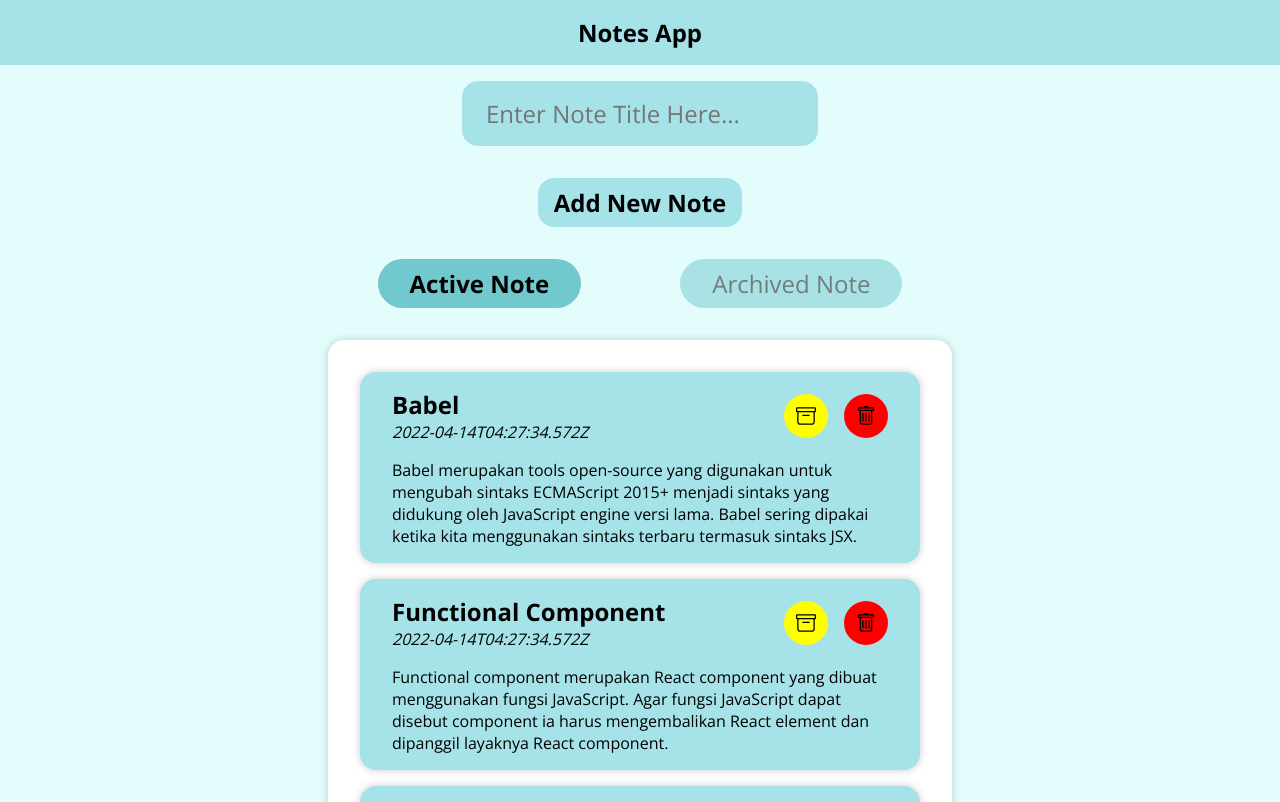
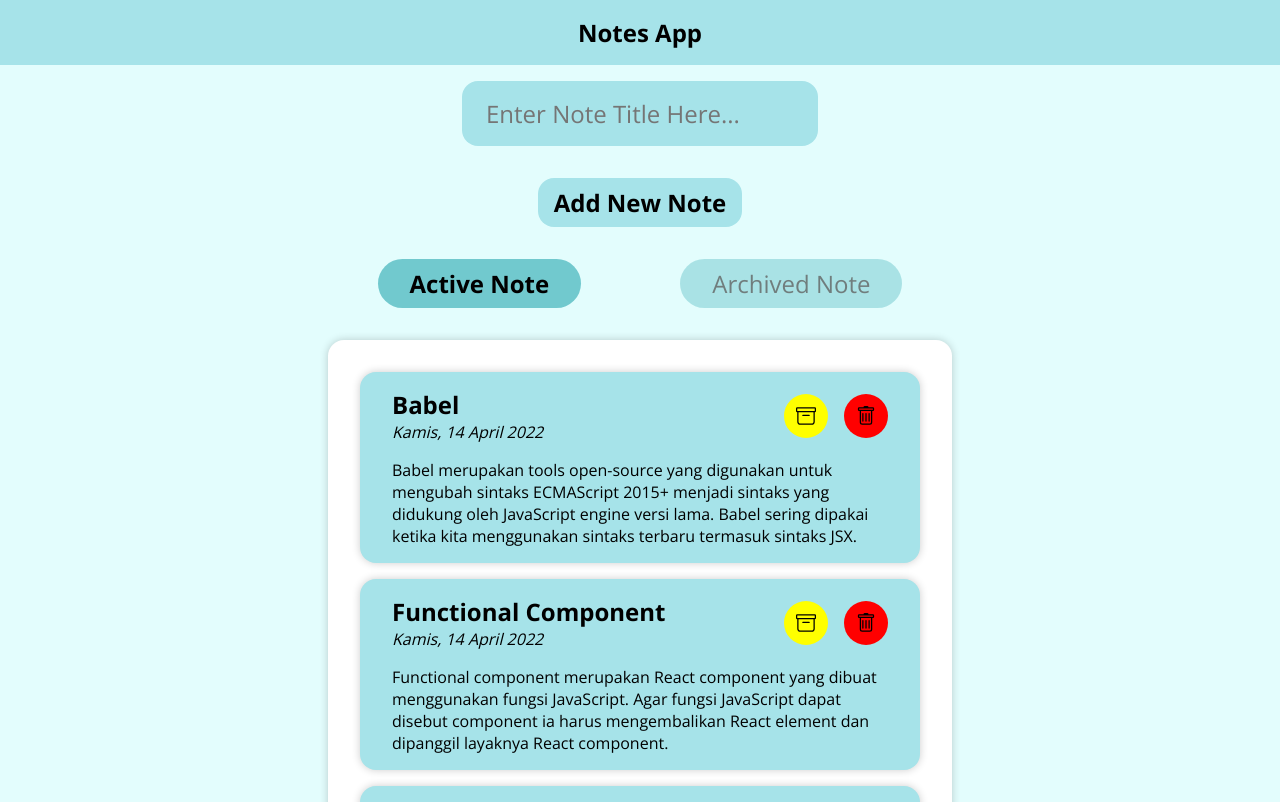
Before and after one commit to WawanC/notes-app, a React (Create React App) app: page / in a window 1280 px wide. Shown: the top 802 px of the page. Built offline with nearby package versions, Linux system fonts and the light colour scheme.

Commit message:
format displayed date

```diff
--- a/src/components/NoteItem.jsx
+++ b/src/components/NoteItem.jsx
@@ -1,4 +1,5 @@
 import "../styles/NoteItem.css";
+import { showFormattedDate } from "../utils";
 
 const iconSize = 20;
 
@@ -61,7 +62,9 @@ const NoteItem = (props) => {
       <div className="main">
         <div>
           <h1>{props.title}</h1>
-          <span className="createdAt">{props.createdAt}</span>
+          <span className="createdAt">
+            {showFormattedDate(props.createdAt)}
+          </span>
         </div>
         <div className="actions">
           <button onClick={props.onToggleArchived} className="toggleBtn">
```
